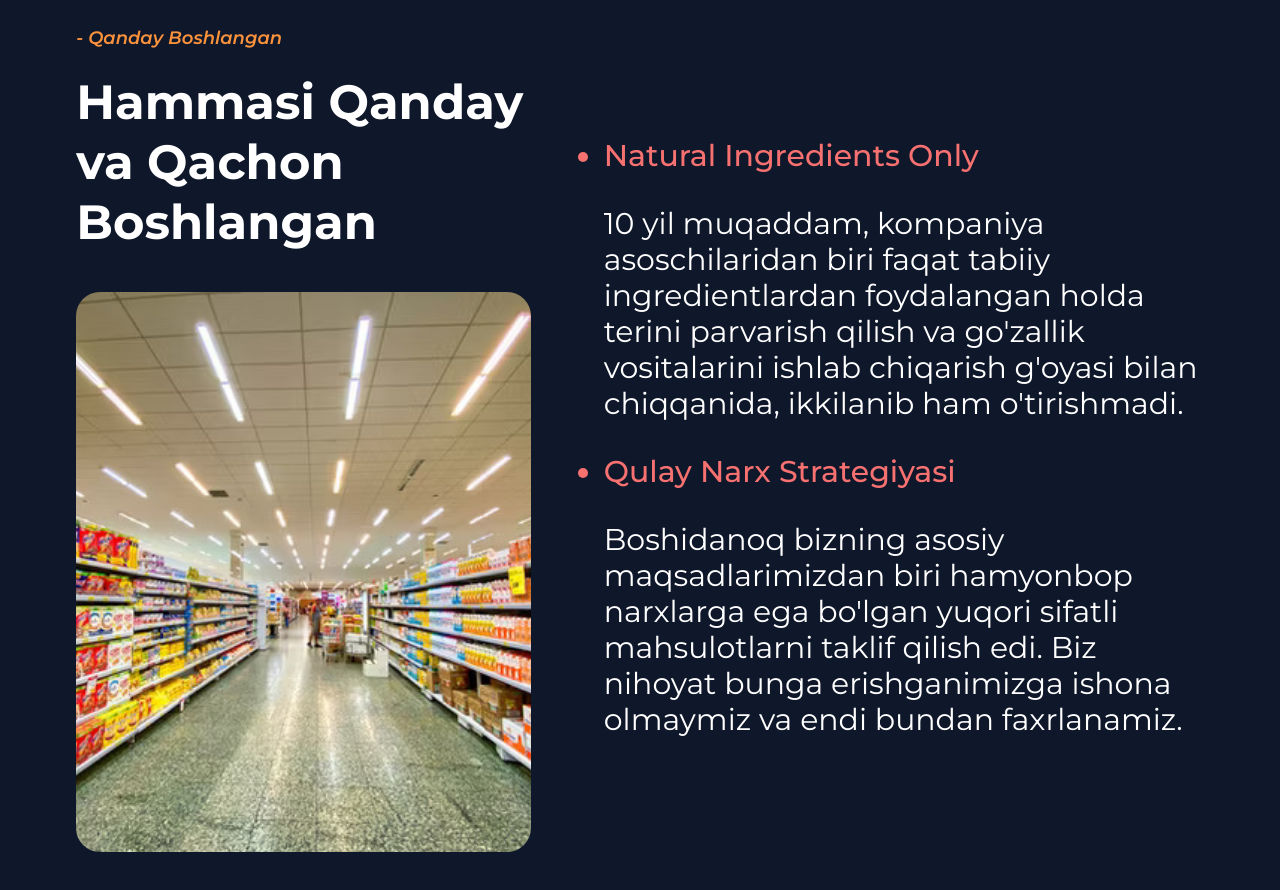
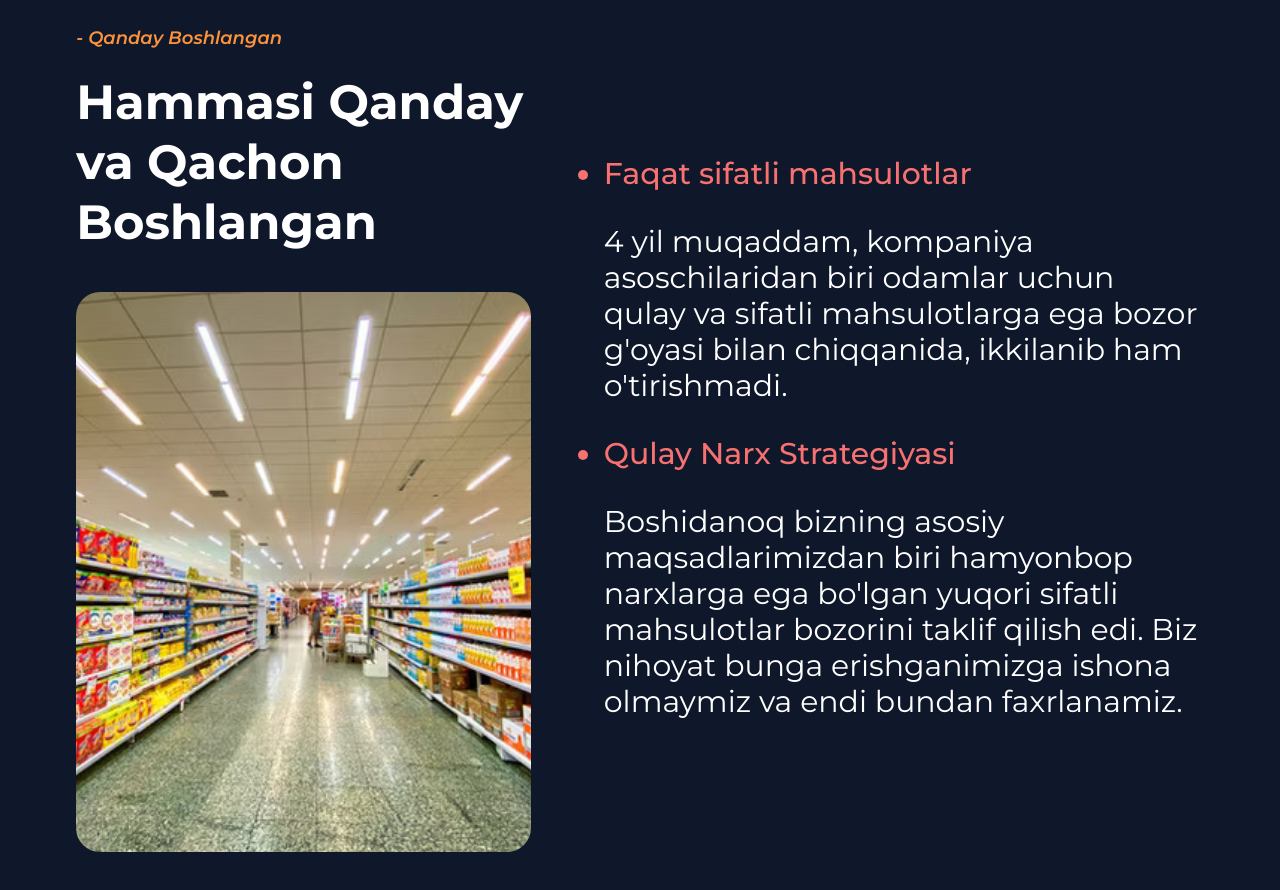
Before and after one commit to Fazliddin-04/sevimli-market, a React (Create React App) app: page /about in a window 1280 px wide. Shown: the part 1120-2010 px from the top of the page. Built offline with nearby package versions, Linux system fonts and the light colour scheme.

Commit message:
about text updated

```diff
--- a/public/index.html
+++ b/public/index.html
@@ -10,14 +10,10 @@
     content="Uzbekistan, O'zbekiston, supermarket, shurchi, surxondaryo, sho'rchi, surkhandaria, sevimli, oilaviy, market">
   <meta name="author" content="Fazliddin Pardayev, JFI Media">
   <meta name="description"
-    content="" />
+    content="Sevimli Oilaviy Supermarket — bu barcha turdagi oziq-ovqat mahsulotlari, xonadoningiz uchun maishiy texnikalar, oshxona anjomlari, parfumeriya, sovg'alar va yana boshqa ko'plab turdagi mahsulotlarga ega bo'lgan ekobozor. Biz mijozlarimizga sifatli mahsulotlarni qulay narxlarda taklif etamiz." />
   <link rel="apple-touch-icon" href="%PUBLIC_URL%/logo192.png" />
-  <!--
-      manifest.json provides metadata used when your web app is installed on a
-      user's mobile device or desktop. See https://developers.google.com/web/fundamentals/web-app-manifest/
-    -->
   <link rel="manifest" href="%PUBLIC_URL%/manifest.json" />
-  <title>Sevimli Market</title>
+  <title>Oilaviy Sevimli Supermarket</title>
 </head>
 
 <body>
--- a/src/pages/About.jsx
+++ b/src/pages/About.jsx
@@ -53,12 +53,11 @@ function About() {
         <div className="text-xl xl:text-3xl xl:w-[600px] mt-8">
           <ul class="list-disc">
             <li className="mb-3 xl:mb-8 text-red-400 font-medium">
-              Natural Ingredients Only
+              Faqat sifatli mahsulotlar
             </li>
             <p className="mb-8">
-              10 yil muqaddam, kompaniya asoschilaridan biri faqat tabiiy
-              ingredientlardan foydalangan holda terini parvarish qilish va
-              go'zallik vositalarini ishlab chiqarish g'oyasi bilan chiqqanida,
+              4 yil muqaddam, kompaniya asoschilaridan biri odamlar uchun qulay
+              va sifatli mahsulotlarga ega bozor g'oyasi bilan chiqqanida,
               ikkilanib ham o'tirishmadi.
             </p>
             <li className="mb-3 xl:mb-8 text-red-400 font-medium capitalize">
@@ -66,9 +65,9 @@ function About() {
             </li>
             <p className="mb-8">
               Boshidanoq bizning asosiy maqsadlarimizdan biri hamyonbop
-              narxlarga ega bo'lgan yuqori sifatli mahsulotlarni taklif qilish
-              edi. Biz nihoyat bunga erishganimizga ishona olmaymiz va endi
-              bundan faxrlanamiz.
+              narxlarga ega bo'lgan yuqori sifatli mahsulotlar bozorini taklif
+              qilish edi. Biz nihoyat bunga erishganimizga ishona olmaymiz va
+              endi bundan faxrlanamiz.
             </p>
           </ul>
         </div>
```
